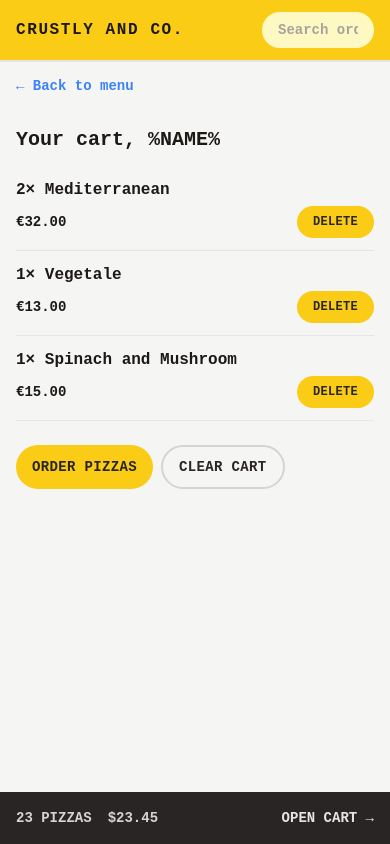
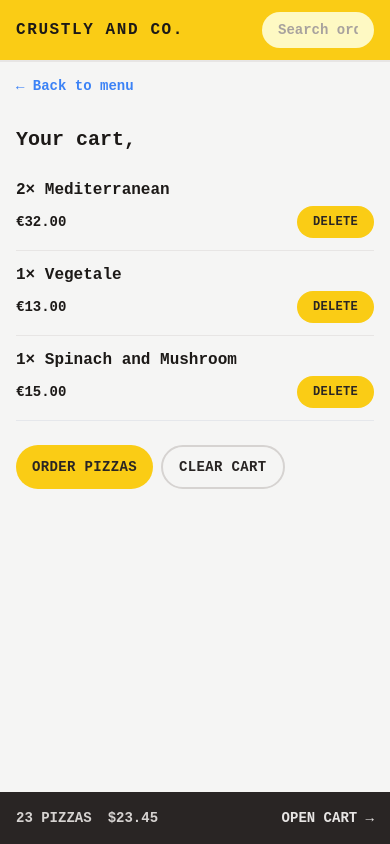
Before and after one commit to MrEttore/Crustly, a React (Vite) app: page /cart in a window 390 px wide. Built offline with nearby package versions, Linux system fonts and the light colour scheme; no server answers; a web font is replaced by a local one.

Commit message:
add username integration across cart, order creation, and user components

```diff
--- a/src/features/cart/Cart.jsx
+++ b/src/features/cart/Cart.jsx
@@ -1,3 +1,4 @@
+import { useSelector } from 'react-redux';
 import LinkButton from '../../ui/LinkButton';
 import Button from '../../ui/Button';
 import CartItem from './CartItem';
@@ -27,12 +28,15 @@
 ];
 
 function Cart() {
+    const username = useSelector((state) => state.user.username);
     const cart = fakeCart;
 
     return (
         <div className="px-4 py-3">
             <LinkButton to="/menu">&larr; Back to menu</LinkButton>
-            <h2 className="mt-7 text-xl font-semibold">Your cart, %NAME%</h2>
+            <h2 className="mt-7 text-xl font-semibold">
+                Your cart, {username}
+            </h2>
 
             <ul className="mt-3 divide-y divide-stone-200 border-b">
                 {cart.map((item) => (
--- a/src/features/order/CreateOrder.jsx
+++ b/src/features/order/CreateOrder.jsx
@@ -1,5 +1,6 @@
 import { Form, redirect, useActionData, useNavigation } from 'react-router-dom';
 // import { useState } from 'react';
+import { useSelector } from 'react-redux';
 import { createOrder } from '../../services/apiRestaurant';
 import Button from '../../ui/Button';
 
@@ -35,6 +36,7 @@
 
 function CreateOrder() {
     const navigation = useNavigation();
+    const username = useSelector((state) => state.user.username);
     const isSubmitting = navigation.state === 'submitting';
 
     // 3b. Get data from action with custom hook.
@@ -57,6 +59,7 @@
                         name="customer"
                         required
                         className="input"
+                        defaultValue={username}
                     />
                 </div>
 
--- a/src/features/user/CreateUser.jsx
+++ b/src/features/user/CreateUser.jsx
@@ -1,11 +1,21 @@
 import { useState } from 'react';
+import { useDispatch } from 'react-redux';
 import Button from '../../ui/Button';
+import { updateName } from './userSlice';
+import { useNavigate } from 'react-router-dom';
 
 function CreateUser() {
+    const dispatch = useDispatch();
+    const navigate = useNavigate();
     const [username, setUsername] = useState('');
 
     function handleSubmit(e) {
         e.preventDefault();
+
+        if (!username) return;
+
+        dispatch(updateName(username));
+        navigate('/menu');
     }
 
     return (
--- a/src/features/user/Username.jsx
+++ b/src/features/user/Username.jsx
@@ -1,3 +1,11 @@
+import { useSelector } from 'react-redux';
+
 export default function Username() {
-    return <div className="hidden text-sm font-semibold md:block">Ettore</div>;
+    const username = useSelector((state) => state.user.username);
+
+    if (!username) return null;
+
+    return (
+        <div className="hidden text-sm font-semibold md:block">{username}</div>
+    );
 }
--- a/src/ui/Home.jsx
+++ b/src/ui/Home.jsx
@@ -1,6 +1,10 @@
+import { useSelector } from 'react-redux';
 import CreateUser from '../features/user/CreateUser';
+import Button from '../ui/Button';
 
 function Home() {
+    const username = useSelector((state) => state.user.username);
+
     return (
         <div className="my-10 px-4 text-center sm:my-16">
             <h1 className="mb-8 text-xl font-semibold md:text-3xl">
@@ -10,7 +14,14 @@
                     Straight out of the oven, straight to you.
                 </span>
             </h1>
-            <CreateUser />
+
+            {username === '' ? (
+                <CreateUser />
+            ) : (
+                <Button to="/menu" type="primary">
+                    Continue ordering, {username}
+                </Button>
+            )}
         </div>
     );
 }
```
